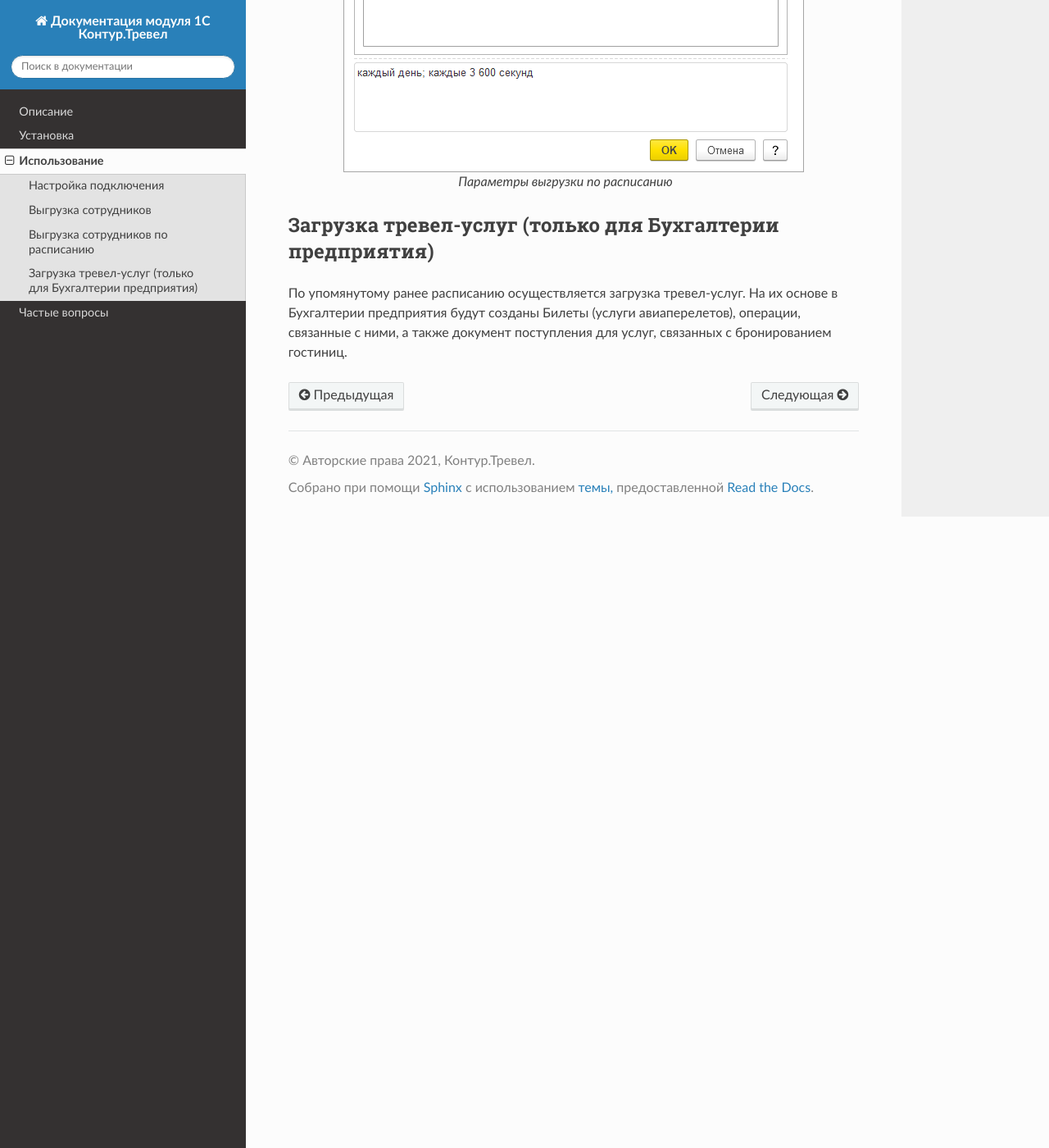
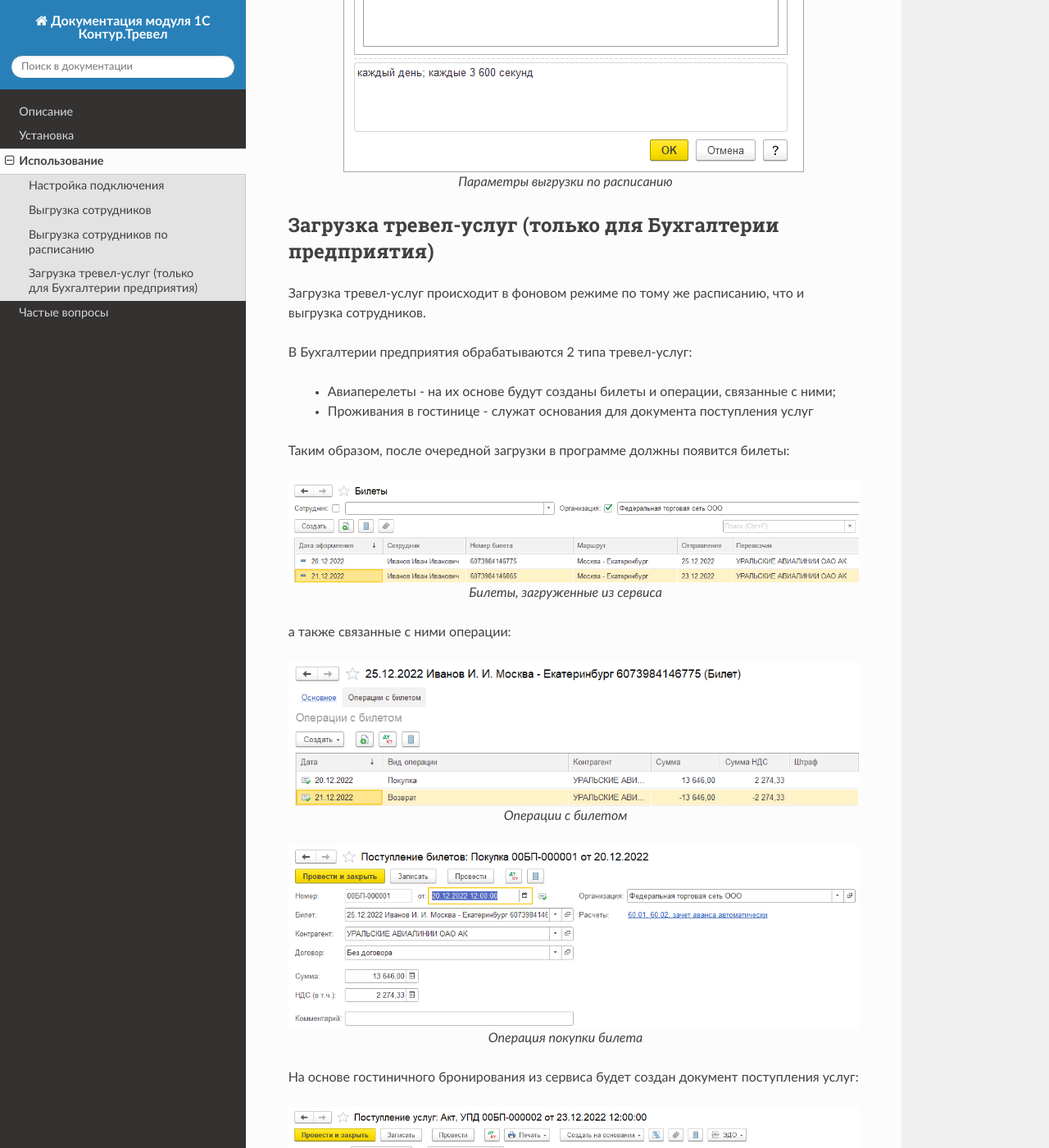
Before and after one commit to kontur-1c/travel-doc, a Sphinx documentation site: the page built from docs/usage.rst, in a window 1280 px wide and 1400 px high, scrolled down 3953 px. Shown: the whole window at 82% size. Built offline with Sphinx 7.4.7 and the Read the Docs theme 2.0.0, drawn with Linux system fonts in a browser that asks for light colours; some of the changed text lies outside the part shown.

Commit message:
Добавил более детальное описание загрузки услуг

```diff
--- a/docs/usage.rst
+++ b/docs/usage.rst
@@ -100,5 +100,35 @@
 Загрузка тревел-услуг (только для Бухгалтерии предприятия)
 ----------------------------------------------------------
 
-По упомянутому ранее расписанию осуществляется загрузка тревел-услуг.
-На их основе в Бухгалтерии предприятия будут созданы Билеты (услуги авиаперелетов), операции, связанные с ними, а также документ поступления для услуг, связанных с бронированием гостиниц.
+Загрузка тревел-услуг происходит в фоновом режиме по тому же расписанию, что и выгрузка сотрудников.
+
+В Бухгалтерии предприятия обрабатываются 2 типа тревел-услуг:
+
+      - Авиаперелеты - на их основе будут созданы билеты и операции, связанные с ними;
+      - Проживания в гостинице - служат основания для документа поступления услуг
+
+Таким образом, после очередной загрузки в программе должны появится билеты:
+
+.. figure:: _static/sshts/13.png
+      :align: center
+
+      Билеты, загруженные из сервиса
+
+а также связанные с ними операции:
+
+.. figure:: _static/sshts/14.png
+      :align: center
+
+      Операции с билетом
+
+.. figure:: _static/sshts/15.png
+      :align: center
+
+      Операция покупки билета
+
+На основе гостиничного бронирования из сервиса будет создан документ поступления услуг:
+
+.. figure:: _static/sshts/16.png
+      :align: center
+
+      Гостиничное бронирование в документе поступления
```
Also changed, not shown: docs/_static/sshts/13.png (added), docs/_static/sshts/14.png (added), docs/_static/sshts/15.png (added), docs/_static/sshts/16.png (added).
